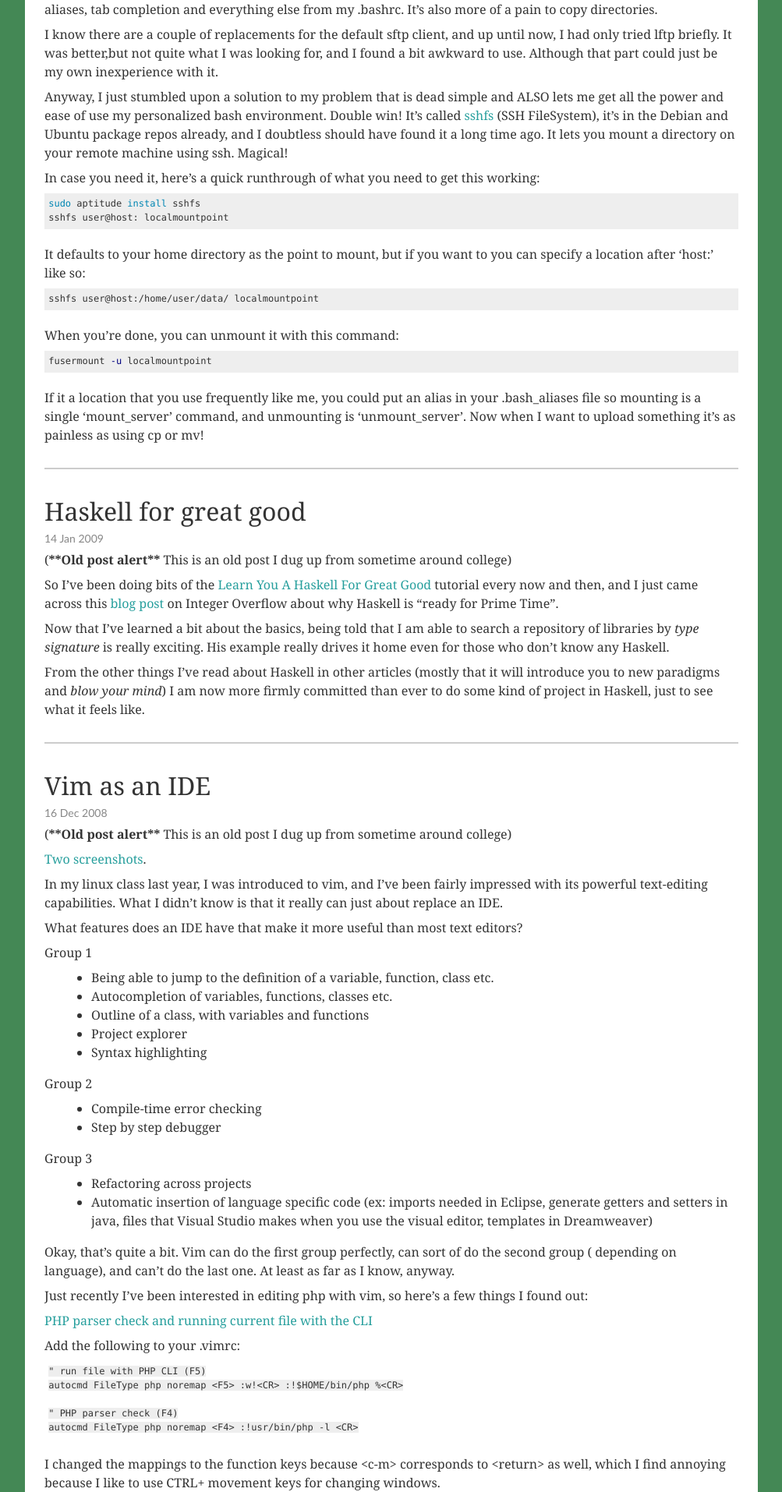
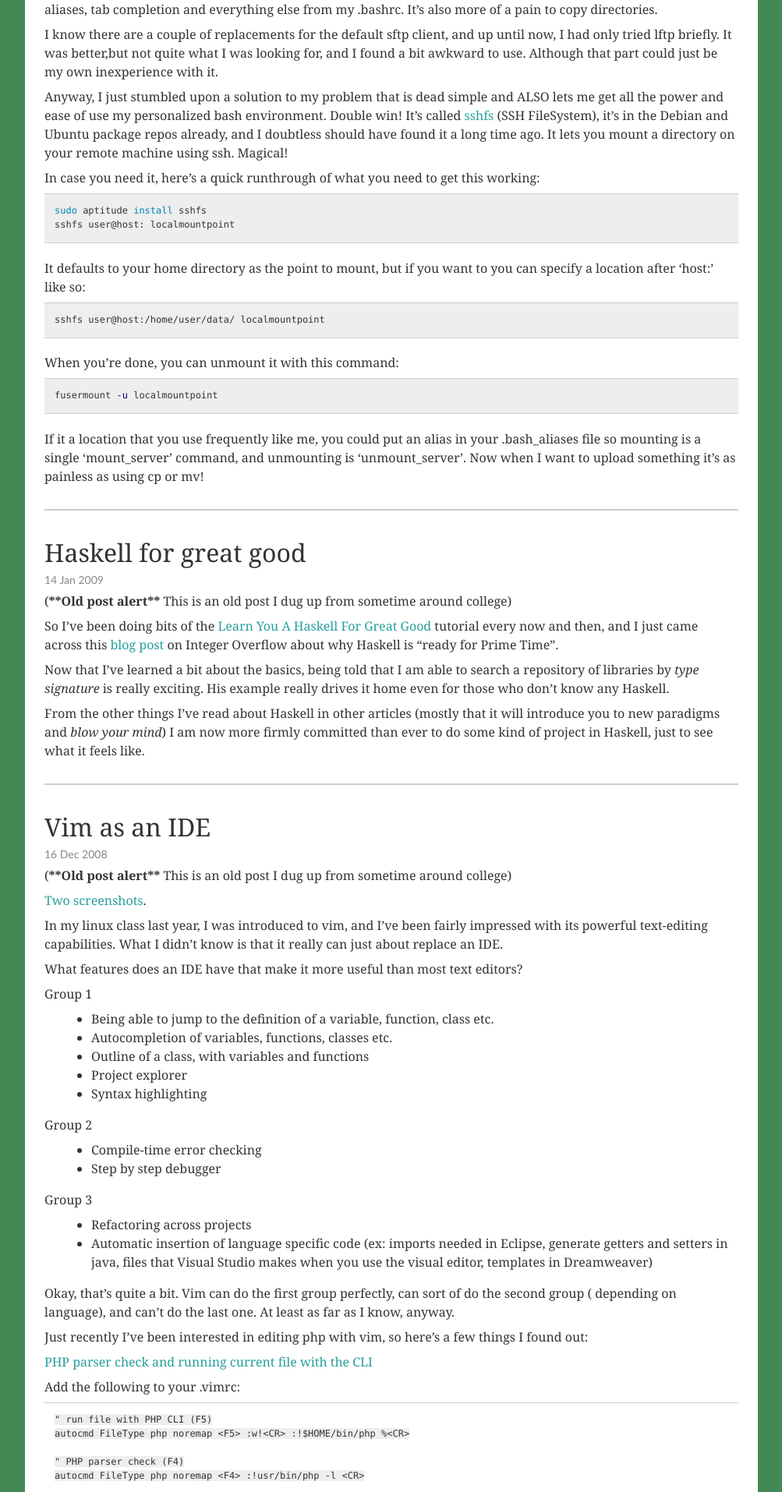
Before and after one commit to nickknw/nickknowlson.com, a Jekyll site: the page built from blog/index.html, in a window 1280 px wide. Shown: the part 780-2694 px from the top of the page at 78% size, without its empty margins (138-1141 px from the left). Built offline with Jekyll 4.4.1, drawn with Linux system fonts in a browser that asks for light colours; nearby versions of some CDN libraries.

Commit message:
tweak appearance of code sections

```diff
--- a/css/style.css
+++ b/css/style.css
@@ -362,14 +362,16 @@ hr.fancyrule {
 
 pre {
     background-color: #EEEEEE;
-    padding: 0.4em;
+    border-top: 1px solid #CCCCCC;
+    border-bottom: 1px solid #CCCCCC;
+    padding: 1em;
 }
 
 code {
     font-size:12px;
     font-family: Consolas,Menlo,Monaco,Lucida Console,Liberation Mono,DejaVu Sans Mono,Bitstream Vera Sans Mono,Courier New,monospace,serif;
     background-color: #EEEEEE;
-    padding: 3px;
+    padding: 4px;
 }
 
 pre code {
```
